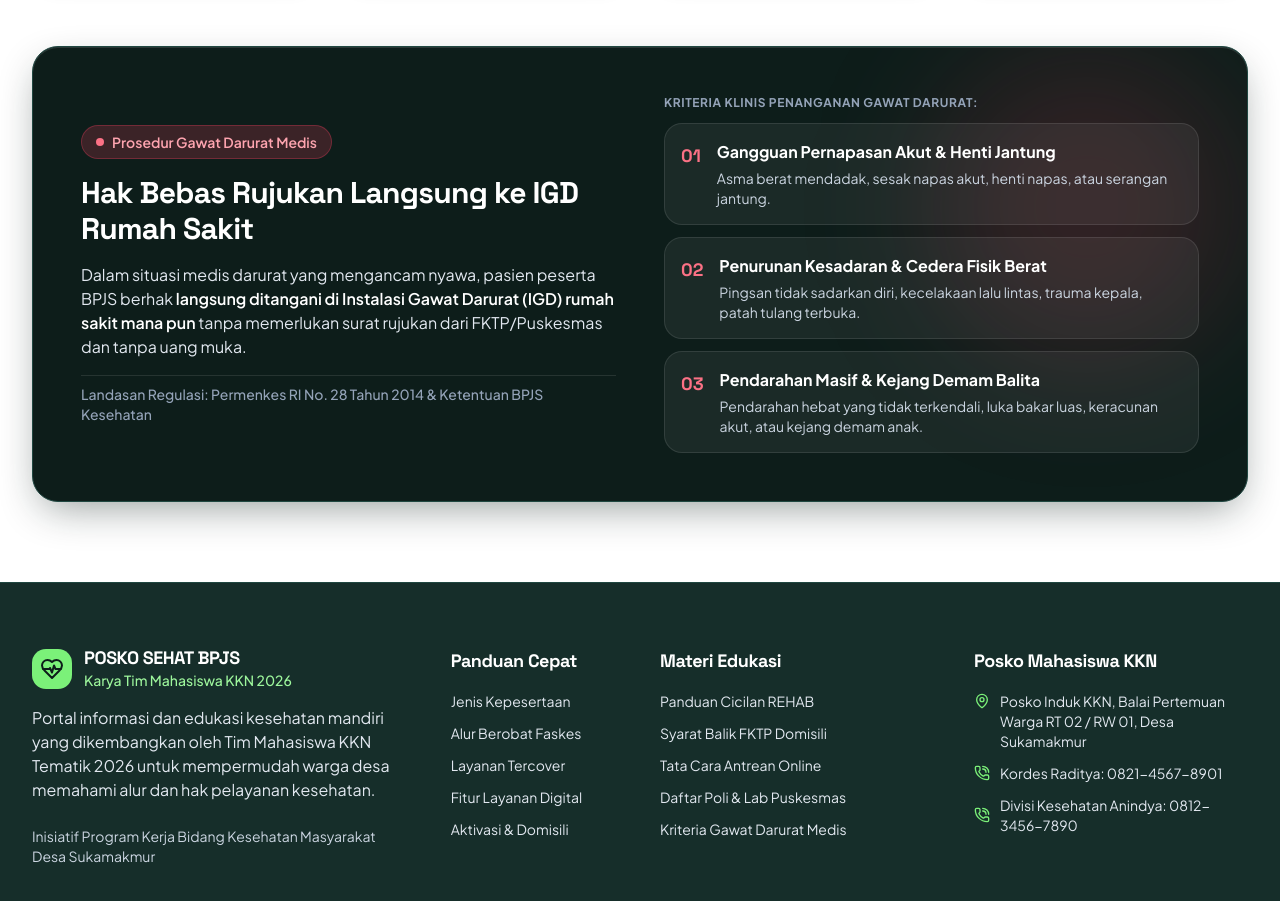
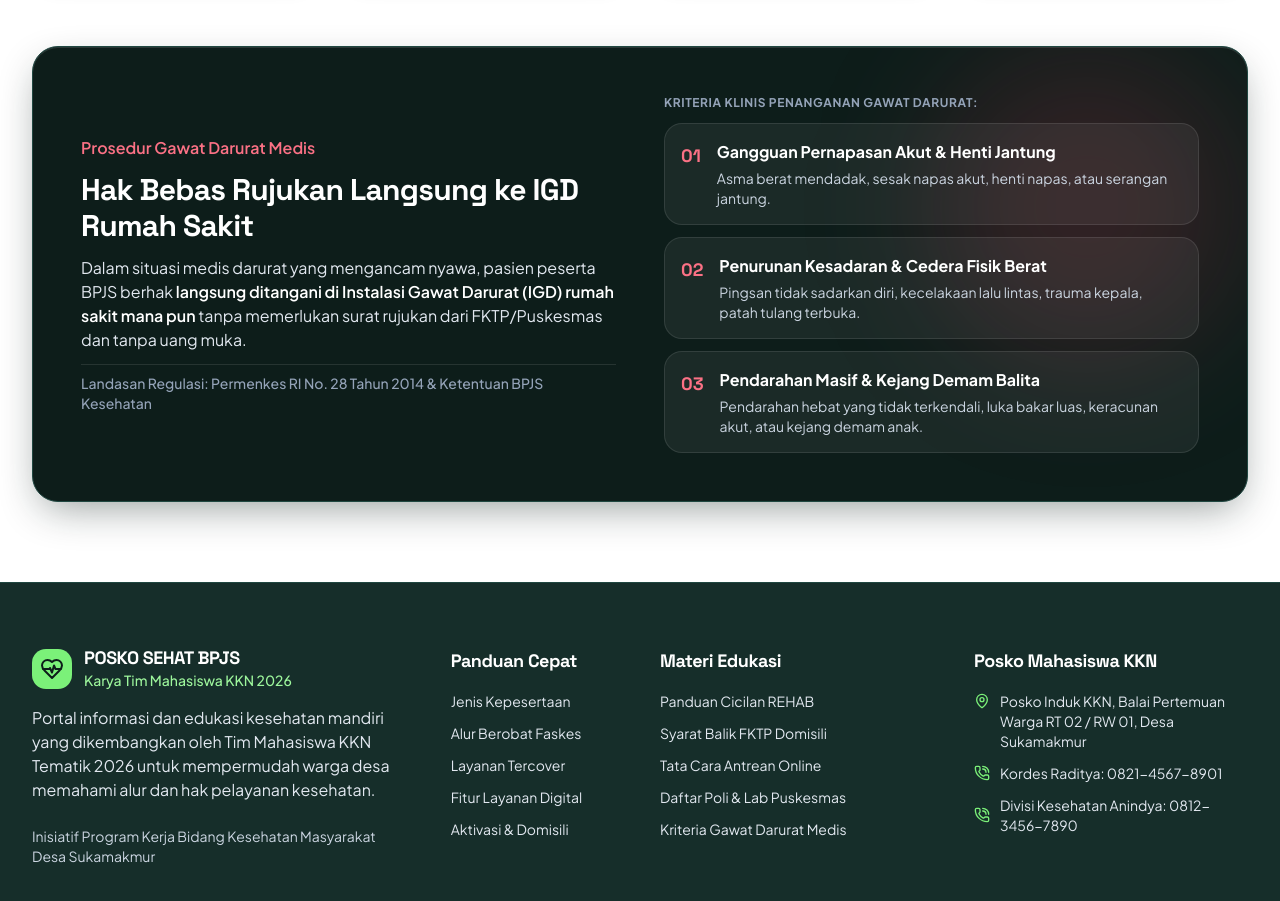
Before and after one commit to zaki-ramadhan/web_kkn, a React (Vite) app: page / in a window 1280 px wide. Shown: the part 7120-8021 px from the top of the page. Built offline with nearby package versions, Linux system fonts and the light colour scheme.

Commit message:
style: ubah label prosedur gawat darurat medis menjadi teks eyebrow bersih tanpa kontainer badge

```diff
--- a/src/App.jsx
+++ b/src/App.jsx
@@ -382,11 +382,10 @@ export default function App() {
 
             <div className="relative z-10 grid grid-cols-1 lg:grid-cols-12 gap-8 lg:gap-12 items-center">
               {/* Left Column: Directive & Legal Exemption */}
-              <div className="lg:col-span-6 space-y-4">
-                <div className="inline-flex items-center gap-2 px-3.5 py-1.5 rounded-full bg-rose-500/20 border border-rose-500/30 text-rose-300 text-sm font-semibold">
-                  <span className="w-2 h-2 rounded-full bg-rose-400" />
-                  <span>Prosedur Gawat Darurat Medis</span>
-                </div>
+              <div className="lg:col-span-6 space-y-3">
+                <span className="block text-sm sm:text-base font-semibold text-rose-400 tracking-normal">
+                  Prosedur Gawat Darurat Medis
+                </span>
 
                 <h3 className="font-grotesk text-2xl sm:text-3xl font-extrabold text-white tracking-tight leading-snug">
                   Hak Bebas Rujukan Langsung ke IGD Rumah Sakit
```
